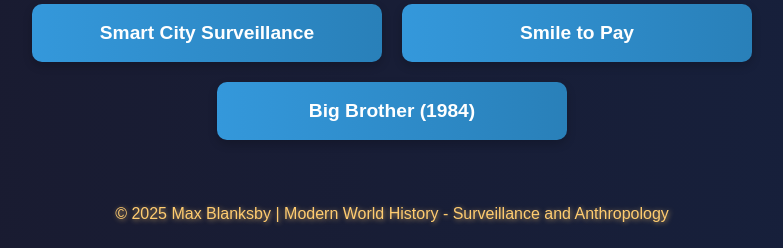
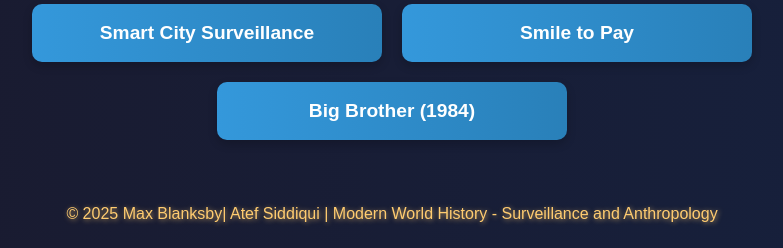
Before and after one commit to MaxBlanksby/ModernWorldWebsite, a Flask app: page / in a window 1280 px wide. Shown: the part 797-1045 px from the top of the page, without its empty margins (248-1031 px from the left). Run offline with Flask 3, Linux system fonts and the light colour scheme.

Commit message:
Updated copyright section

```diff
--- a/templates/artifact_template.html
+++ b/templates/artifact_template.html
@@ -99,7 +99,7 @@
     </div>
 
     <div class="footer">
-        <p>&copy; 2025 Max Blanksby | Modern World History - Surveillance and Anthropology</p>
+        <p>&copy; 2025 Max Blanksby| Atef Siddiqui | Modern World History - Surveillance and Anthropology</p>
     </div>
 </body>
 </html>
--- a/templates/homepage.html
+++ b/templates/homepage.html
@@ -121,7 +121,7 @@
     </div>
 
     <div class="footer">
-        <p>&copy; 2025 Max Blanksby | Modern World History - Surveillance and Anthropology</p>
+        <p>&copy; 2025 Max Blanksby| Atef Siddiqui | Modern World History - Surveillance and Anthropology</p>
     </div>
 </body>
 </html>
```
